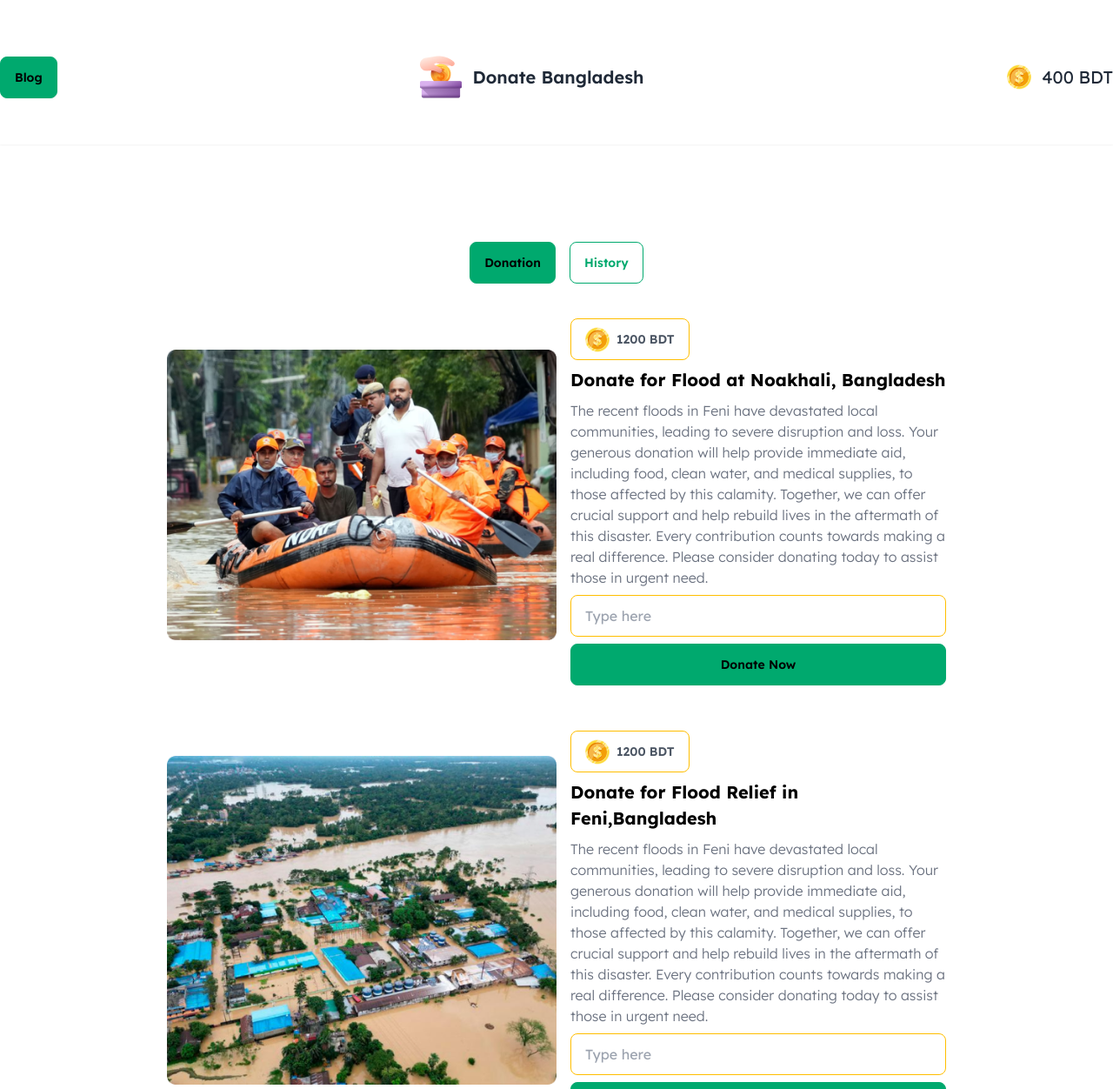
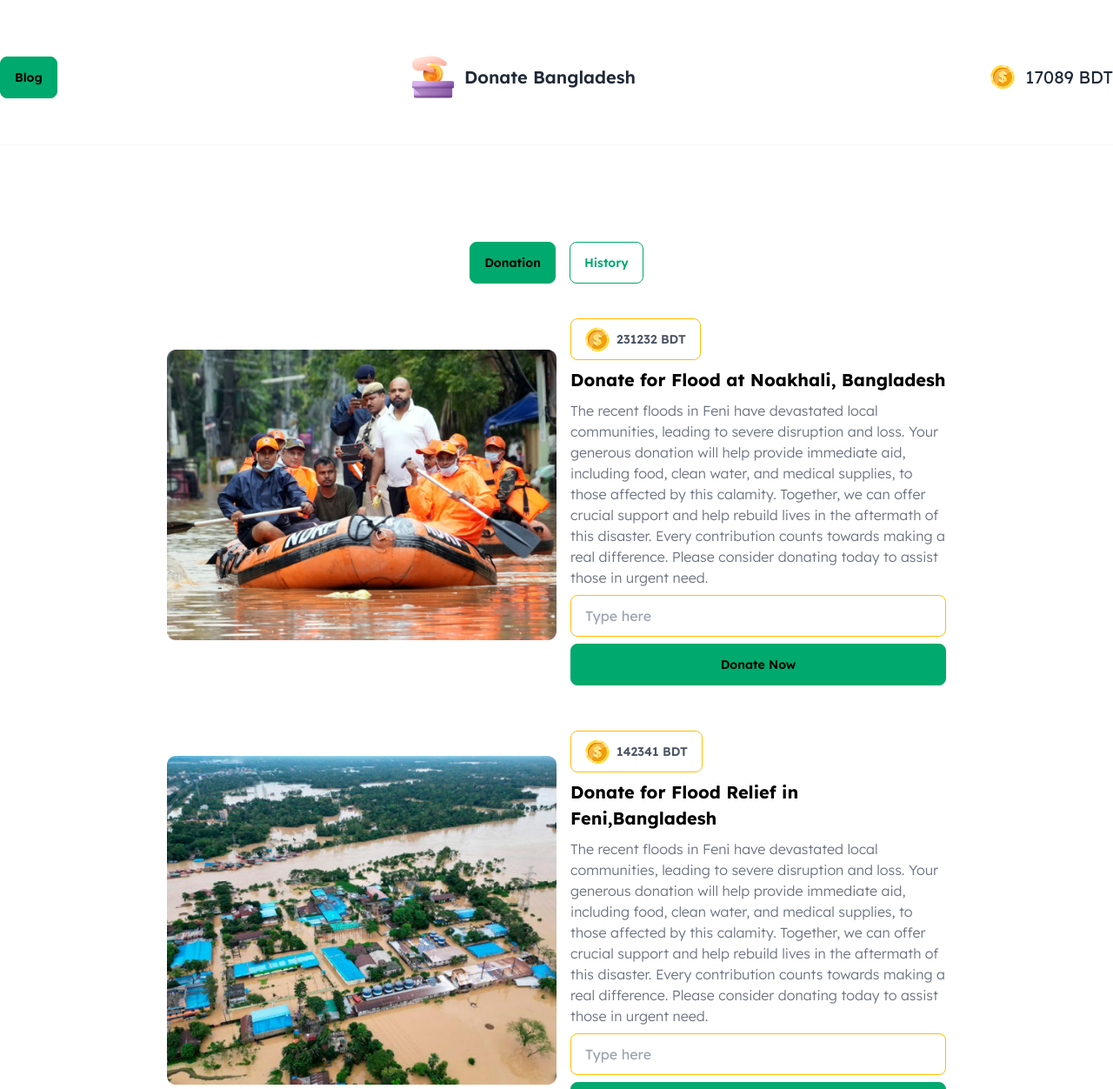
Before and after one commit to engrsakib/simple-donate-money, a website: page index.html in a window 1280 px wide. Shown: the top 1252 px of the page at 87% size. Drawn offline with nearby package versions, Linux system fonts and the light colour scheme.

Commit message:
initialize all amount

```diff
--- a/index.html
+++ b/index.html
@@ -43,7 +43,7 @@
             src="./B10A5-DOM-Quest-Build-and-Manipulate/assets/coin.png"
             alt="conin"
           />
-          <h2 class="text-xl"><span id="main_taka">400</span> BDT</h2>
+          <h2 class="text-xl"><span id="main_taka"> </span> BDT</h2>
         </div>
       </nav>
       <!-- navbar end -->
@@ -73,7 +73,7 @@
                 src="./B10A5-DOM-Quest-Build-and-Manipulate/assets/coin.png"
                 alt=""
               />
-              <span class="text-gray-600">1200 BDT</span>
+              <span class="text-gray-600"><span id="flood_Noakhali"></span> BDT</span>
             </button>
             <h2 class="text-[20px] text-black font-bold">
               Donate for Flood at Noakhali, Bangladesh
@@ -105,7 +105,7 @@
                   src="./B10A5-DOM-Quest-Build-and-Manipulate/assets/coin.png"
                   alt=""
                 />
-                <span class="text-gray-600">1200 BDT</span>
+                <span class="text-gray-600"><span id="feni_amount"> </span> BDT</span>
               </button>
               <h2 class="text-[20px] text-black font-bold">
                 Donate for Flood Relief in Feni,Bangladesh
@@ -138,7 +138,7 @@
                   src="./B10A5-DOM-Quest-Build-and-Manipulate/assets/coin.png"
                   alt=""
                 />
-                <span class="text-gray-600">1200 BDT</span>
+                <span class="text-gray-600"><span id='quata_mov'> </span> BDT</span>
               </button>
               <h2 class="text-[20px] text-black font-bold">
                 Aid for Injured in the Quota Movement
--- a/src/script/theme.js
+++ b/src/script/theme.js
@@ -7,7 +7,9 @@ const historyBtn = document.getElementById('history_btn');
 const donatinBtn = document.getElementById('donatin_btn');
 // taka
 const mainTk = document.getElementById('main_taka');
-
+const floodNoakhali = document.getElementById('flood_Noakhali');
+const feniAmount = document.getElementById('feni_amount');
+const quataMov = document.getElementById('quata_mov');
 
 // donation function
 function donateButton(e){
@@ -26,5 +28,12 @@ function donateButton(e){
 }
 
 // initilize amount
-
-let initializeAmount = 1789;
+let initializeAmount = 17089;
+let floodNoakhaliAmount = 231232;
+let feniAmountTk = 142341;
+let quataMovTk = 141031;
+// inner
+mainTk.innerText = initializeAmount;
+floodNoakhali.innerText = floodNoakhaliAmount;
+feniAmount.innerText = feniAmountTk;
+quataMov.innerText = quataMovTk;
```
